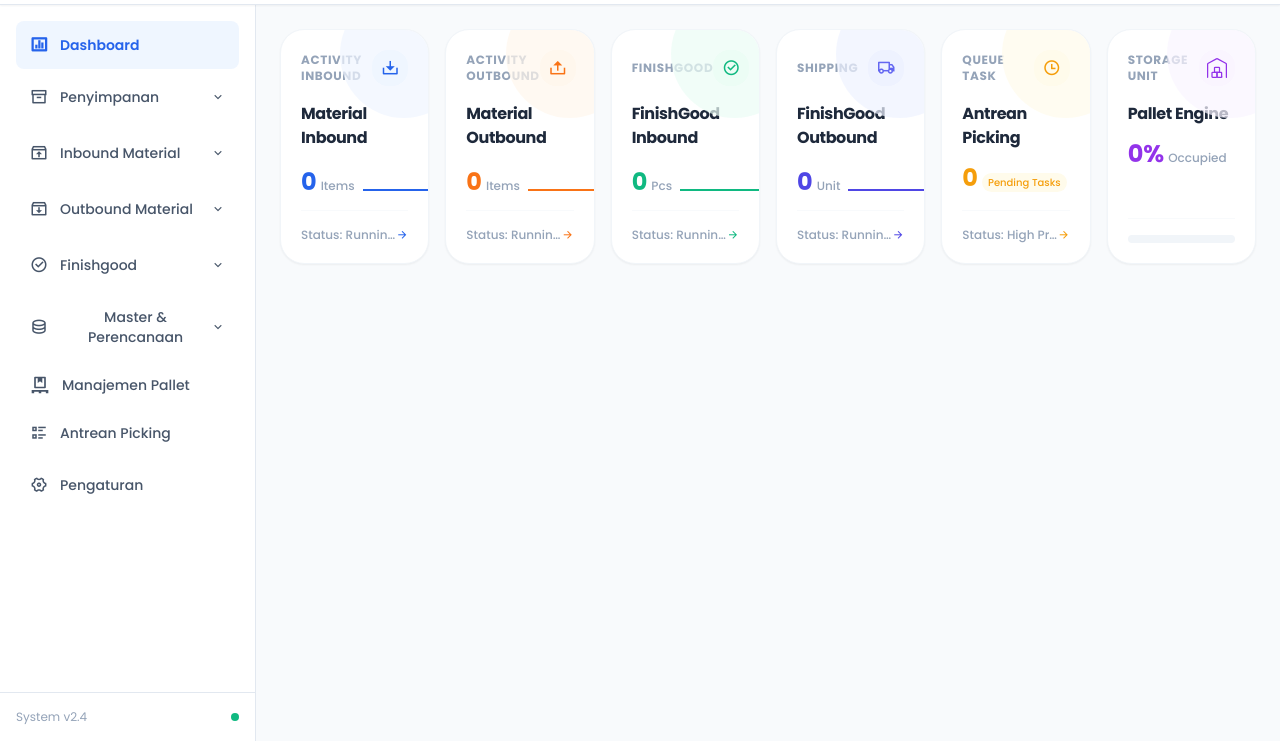
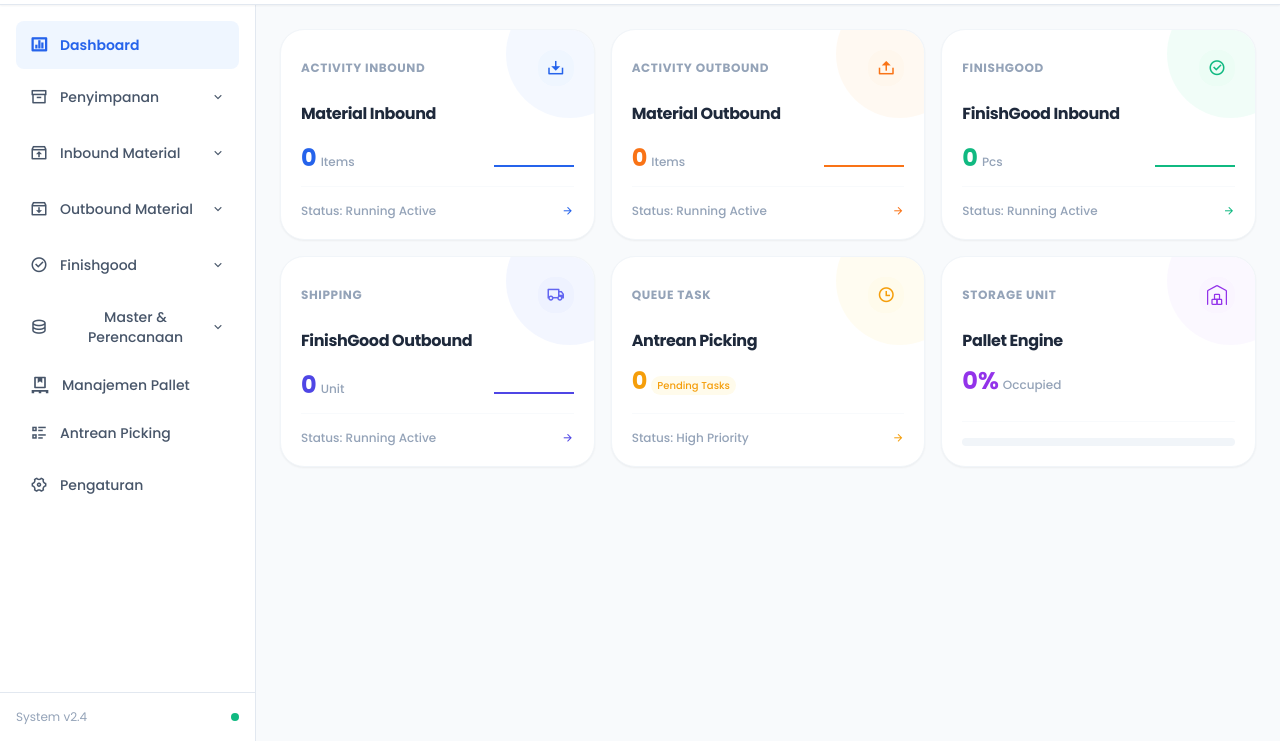
Before and after one commit to muhasa-fahlevi/wms-engine, a plain HTML site: page index.html in a window 1280 px wide. Shown: the part 59-800 px from the top of the page. Drawn offline with nearby package versions, Linux system fonts and the light colour scheme.

Commit message:
Update index.html

```diff
--- a/index.html
+++ b/index.html
@@ -256,7 +256,7 @@
 
 
                 <!-- 6 WIDGET MONITORS DESAIN REVISI LENGKAP -->
-                <div class="grid grid-cols-1 sm:grid-cols-2 lg:grid-cols-3 xl:grid-cols-6 gap-4">
+                <div class="grid grid-cols-1 sm:grid-cols-2 lg:grid-cols-3 gap-4">
 
                     <!-- Widget 1: Material Inbound -->
                     <div onclick="openWidgetRunning('Material Inbound')" class="bg-white rounded-3xl p-5 border border-slate-100 shadow-sm hover:shadow-md transition-all cursor-pointer group relative overflow-hidden flex flex-col justify-between h-full">
```
